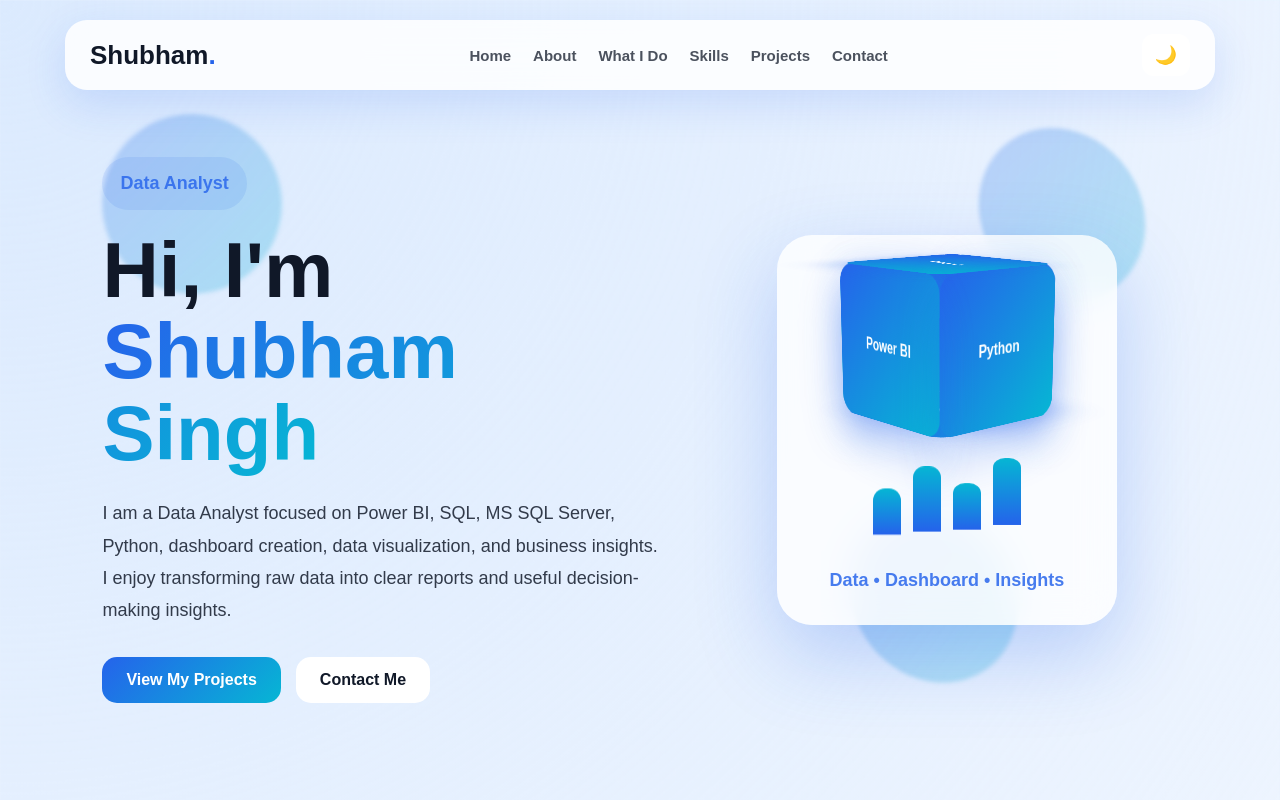
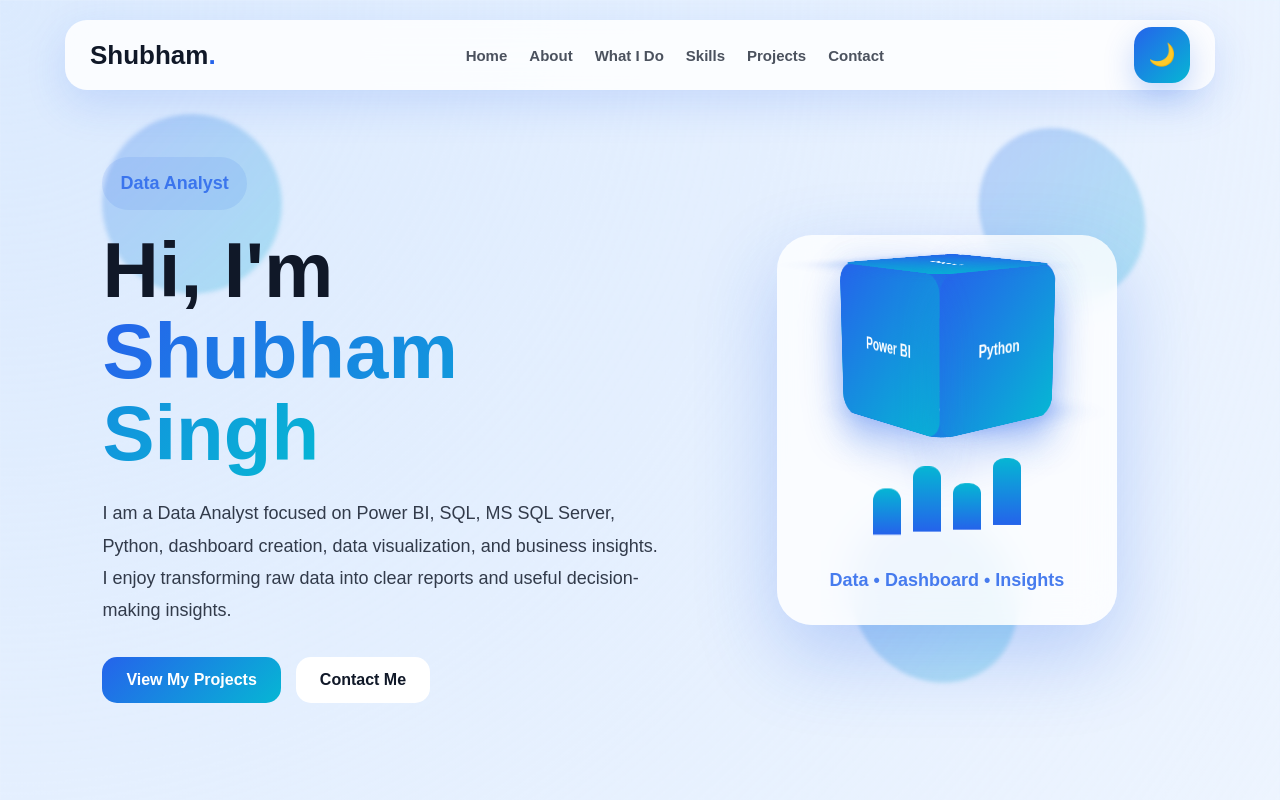
Before and after one commit to iam-shubhamm/My-portfolio, a Next.js app: page / in a window 1280 px wide. Shown: the top 800 px of the page. Built offline with nearby package versions, Linux system fonts and the light colour scheme.

Commit message:
Enhance theme button styles and effects
Updated theme button styles for improved appearance and interaction effects.

```diff
--- a/app/globals.css
+++ b/app/globals.css
@@ -129,13 +129,34 @@ main.dark {
 }
 
 .theme-btn {
+  width: 56px;
+  height: 56px;
   border: none;
-  background: white;
-  color: #101828;
-  padding: 10px 13px;
-  border-radius: 12px;
+  border-radius: 18px;
   cursor: pointer;
-  font-size: 18px;
+  font-size: 22px;
+  font-weight: bold;
+  display: flex;
+  align-items: center;
+  justify-content: center;
+  background: linear-gradient(135deg, #2563eb, #06b6d4);
+  color: white;
+  box-shadow: 0 12px 30px rgba(37, 99, 235, 0.25);
+  transition: all 0.3s ease;
+}
+
+.theme-btn:hover {
+  transform: translateY(-4px) scale(1.08);
+  box-shadow: 0 18px 40px rgba(37, 99, 235, 0.35);
+}
+
+.theme-btn:active {
+  transform: scale(0.95);
+}
+
+.dark .theme-btn {
+  background: linear-gradient(135deg, #0f172a, #1e293b);
+  color: #ffffff;
 }
 
 .hero {
```
